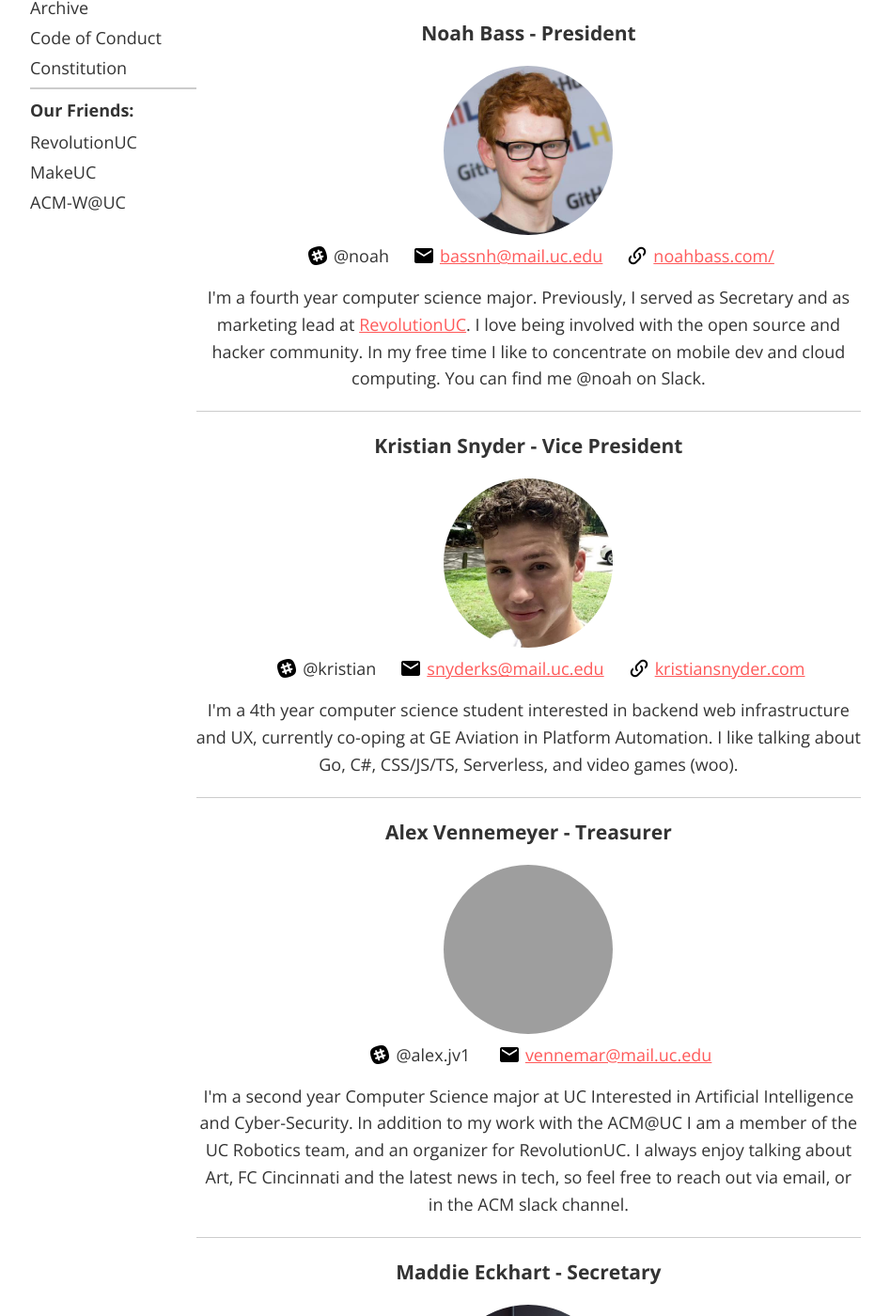
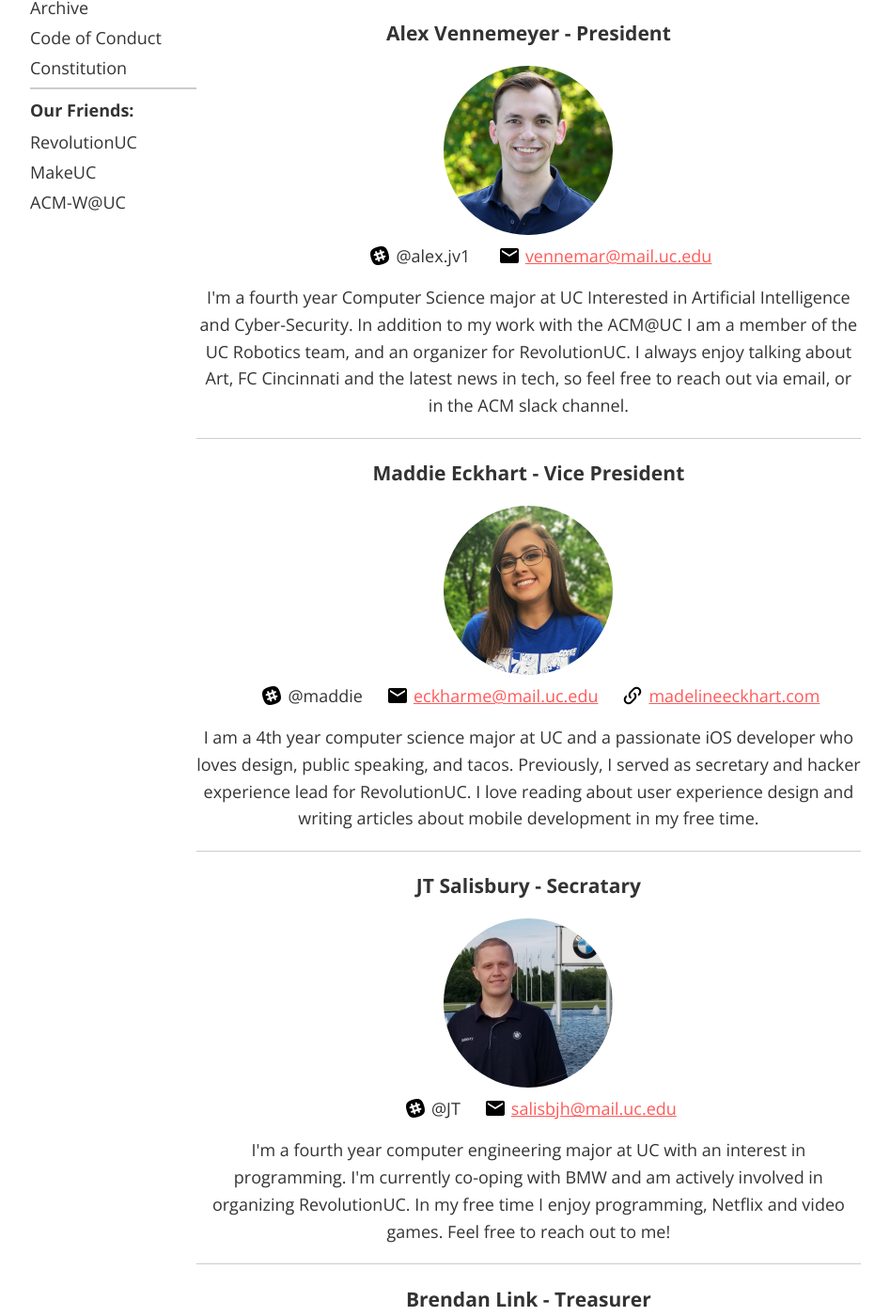
Before and after one commit to ACMatUC/acmatuc.github.io, a Jekyll site: the page built from executives.html, in a window 1280 px wide and 1400 px high, scrolled down 200 px. Shown: the whole window at 94% size, without its empty margins (166-1113 px from the left). Built offline with Jekyll 4.4.1, drawn with Linux system fonts in a browser that asks for light colours; some of the changed text lies outside the part shown; grey boxes are pictures that could not be loaded.

Commit message:
Update executives page and images

```diff
--- a/executives.html
+++ b/executives.html
@@ -9,75 +9,77 @@ order: 2
 <h1>Executives</h1>
 
 <p>
-  Our talented executive board consists of the seven dedicated community members listed below.
+  Our talented executive board consists of the eight dedicated community members listed below.
 </p>
 
 <div class="executive">
-  <h3>Noah Bass - President</h3>
+  <h3>Alex Vennemeyer - President</h3>
   <img src="/assets/president.jpg" alt="President">
-  <span><img class="icon" src="/assets/slack.png">@noah<img class="icon" src="/assets/email.png"><a href="mailto:bassnh@mail.uc.edu">bassnh@mail.uc.edu</a><img class="icon" src="/assets/link-variant.png"><a href="https://noahbass.com/">noahbass.com/</a></span>
+  <span><img class="icon" src="/assets/slack.png">@alex.jv1 <img class="icon" src="/assets/email.png"><a href="mailto:vennemar@mail.uc.edu">vennemar@mail.uc.edu</a></span>
   <p>
-    I'm a fourth year computer science major. Previously, I served as Secretary and as marketing lead at <a href="http://revolutionuc.com/">RevolutionUC</a>. I love being involved with the open source and hacker community. In my free time I like to concentrate on mobile dev and cloud computing. You can find me @noah on Slack.
+    I'm a fourth year Computer Science major at UC Interested in Artificial Intelligence and Cyber-Security. In addition to my work with the ACM@UC  I am a member of the UC Robotics team, and an organizer for RevolutionUC. I always enjoy talking about Art, FC Cincinnati and the latest news in tech, so feel free to reach out via email, or in the ACM slack channel.
   </p>
 </div>
 
 <div class="executive">
-  <h3>Kristian Snyder - Vice President</h3>
+  <h3>Maddie Eckhart - Vice President</h3>
   <img src="/assets/vice-president.jpg" alt="Vice President">
-  <span><img class="icon" src="/assets/slack.png">@kristian<img class="icon" src="/assets/email.png"><a href="mailto:snyderks@mail.uc.edu">snyderks@mail.uc.edu</a><img class="icon" src="/assets/link-variant.png"><a href="https://kristiansnyder.com">kristiansnyder.com</a></span>
+  <span><img class="icon" src="/assets/slack.png">@maddie<img class="icon" src="/assets/email.png"><a href="mailto:eckharme@mail.uc.edu">eckharme@mail.uc.edu</a><img class="icon" src="/assets/link-variant.png"><a href="http://www.madelineeckhart.com/">madelineeckhart.com</a></span>
   <p>
-    I'm a 4th year computer science student interested in backend web infrastructure and UX, currently co-oping at GE Aviation in Platform Automation. I like talking about Go, C#, CSS/JS/TS, Serverless, and video games (woo).
+    I am a 4th year computer science major at UC and a passionate iOS developer who loves design, public speaking, and tacos. Previously, I served as secretary and hacker experience lead for RevolutionUC. I love reading about user experience design and writing articles about mobile development in my free time.
   </p>
 </div>
 
 <div class="executive">
-  <h3>Alex Vennemeyer - Treasurer</h3>
-  <img src="/assets/treasurer.jpg" alt="Treasurer">
-  <span><img class="icon" src="/assets/slack.png">@alex.jv1 <img class="icon" src="/assets/email.png"><a href="mailto:vennemar@mail.uc.edu">vennemar@mail.uc.edu</a></span>
+  <h3>JT Salisbury - Secratary</h3>
+  <img src="/assets/secretary.jpg" alt="Secratary">
+  <span><img class="icon" src="/assets/slack.png">@JT<img class="icon" src="/assets/email.png"><a href="mailto:salisbjh@mail.uc.edu">salisbjh@mail.uc.edu</a></span>
   <p>
-    I'm a second year Computer Science major at UC Interested in Artificial Intelligence and Cyber-Security. In addition to my work with the ACM@UC  I am a member of the UC Robotics team, and an organizer for RevolutionUC. I always enjoy talking about Art, FC Cincinnati and the latest news in tech, so feel free to reach out via email, or in the ACM slack channel.
+    I'm a fourth year computer engineering major at UC with an interest in programming. I'm currently co-oping with BMW and am actively involved in organizing RevolutionUC. In my free time I enjoy programming, Netflix and video games. Feel free to reach out to me!</p>
   </p>
 </div>
 
 <div class="executive">
-  <h3>Maddie Eckhart - Secretary</h3>
-  <img src="/assets/secretary.jpg" alt="Secretary">
-  <span><img class="icon" src="/assets/slack.png">@Maddie Eckhart<img class="icon" src="/assets/email.png"><a href="mailto:bassnh@mail.uc.edu">eckharme@mail.uc.edu</a><img class="icon" src="/assets/link-variant.png"><a href="http://www.madelineeckhart.com/">madelineeckhart.com</a></span>
+  <h3>Brendan Link - Treasurer</h3>
+  <!-- <img src="/assets/treasurer.jpg" alt="Treasurer"> -->
+  <span><img class="icon" src="/assets/slack.png">@brendanlink<img class="icon" src="/assets/email.png"><a href="mailto:linkbd@mail.uc.edu">linkbd@mail.uc.edu</a></span>
   <p>
-    I’m a 3rd year computer science major at UC with a particular fascination with mobile apps. I am an iOS developer, UI designer, and UX consultant. I am very involved on campus with both ACM and RevolutionUC, and couldn’t ask for a better club to completely consume my time. Have any app ideas? Message me on Slack ;).
+    Hi, I'm Brendan.
   </p>
 </div>
 
 <div class="executive">
-  <h3>Isiah Lloyd - Web Master</h3>
+  <h3>William Cupp - Web Master</h3>
   <img src="/assets/webmaster.jpg" alt="Web Master">
-  <span><img class="icon" src="/assets/slack.png">@isiah_lloyd<img class="icon" src="/assets/email.png"><a href="mailto:lloydij@mail.uc.edu">lloydij@mail.uc.edu</a><img class="icon" src="/assets/link-variant.png"><a href="https://isiah.me">isiah.me</a></span>
+  <span><img class="icon" src="/assets/slack.png">@will<img class="icon" src="/assets/email.png"><a href="mailto:cuppwm@mail.uc.edu">cuppwm@mail.uc.edu</a><img class="icon" src="/assets/link-variant.png"><a href="https://willcupp.dev">willcupp.dev</a></span>
   <p>
-    I'm a 3rd year computer science major at UC. This is my second year as the web master of ACM@UC. I enjoy helping put on the yearly hackathon <i>RevolutionUC</i>! I'm excited to see what this year brings to ACM@UC!</p>
+    I'm a fourth year computer science major at UC with interests in systems programming, programming language development, and games programming.  I love being involved with ACM@UC and RevolutionUC.  I am also an organizer of the UC Game Dev Group.</p>
   </p>
 </div>
 
 <div class="executive">
-  <h3>William Cupp - Education and Conferences Chair</h3>
-  <img src="/assets/education-confrences-chair.jpg" alt="Education and Confrences Chair">
-  <span><img class="icon" src="/assets/slack.png">@randstring<img class="icon" src="/assets/email.png"><a href="mailto:cuppwm@mail.uc.edu">cuppwm@mail.uc.edu</a><img class="icon" src="/assets/link-variant.png"><a href="https://willcpp.github.io">willcpp.github.io</a></span>
+  <h3>Dev Agrawal - Education and Confrences Chair</h3>
+  <!-- <img src="/assets/education-confrences-chair.jpg" alt="Education and Confrences Chair"> -->
+  <span><img class="icon" src="/assets/slack.png">@Dev<img class="icon" src="/assets/email.png"><a href="mailto:agrawadv@mail.uc.edu">agrawadv@mail.uc.edu</a></span>
   <p>
-    I'm a 3rd year computer science major at UC with interests in systems programming, programming language development, and games programming.  I love being involved with ACM@UC and RevolutionUC.  I am also an organizer of the UC Game Dev Group.</p>
+    Hi, I'm Dev.
   </p>
 </div>
 
 <div class="executive">
-  <h3>JT Salisbury - Public Relations and Outreach Chair</h3>
-  <img src="/assets/outreach-chair.jpg" alt="Public Relations and Outreach Chair">
-  <span><img class="icon" src="/assets/slack.png">@JT<img class="icon" src="/assets/email.png"><a href="mailto:salisbjh@mail.uc.edu">salisbjh@mail.uc.edu</a></span>
+  <h3>Piyush Sahu - Outreach and Public Relations Chair</h3>
+  <!-- <img src="/assets/outreach-chair.jpg" alt="Outreach and Public Relations Chair"> -->
+  <span><img class="icon" src="/assets/slack.png">@PRS29<img class="icon" src="/assets/email.png"><a href="mailto:sahupr@mail.uc.edu">sahupr@mail.uc.edu</a></span>
   <p>
-    I'm a 3rd year computer engineering major at UC with an interest in programming. I'm currently co-oping with BMW and am actively involved in organizing RevolutionUC. In my free time I enjoy programming, Netflix and video games. Feel free to reach out to me!</p>
+    Hi, I'm Piyush.
   </p>
 </div>
 
 <div class="executive">
-  <h3>Korey Huskonen - Membership Chair</h3>
+  <h3>Brandon Starcheus - Membership Chair</h3>
   <!-- <img src="/assets/membership-chair.jpg" alt="Membership Chair"> -->
-  <span><img class="icon" src="/assets/slack.png">@koreyhuskonen<img class="icon" src="/assets/email.png"><a href="mailto:huskonkw@mail.uc.edu">huskonkw@mail.uc.edu</a></span>
-  <p></p>
+  <span><img class="icon" src="/assets/slack.png">@BStar<img class="icon" src="/assets/email.png"><a href="mailto:starchbt@mail.uc.edu">starchbt@mail.uc.edu</a><img class="icon" src="/assets/link-variant.png"><a href="https://github.com/BStarcheus">BStarcheus on GitHub</a></span>
+  <p>
+    I'm a second year CS student eager to learn about all the different areas of computing. I'm currently co-oping at Northrop Grumman in Cyber.
+  </p>
 </div>
```
Also changed, not shown: assets/education-confrences-chair.jpg (deleted), assets/outreach-chair.jpg (deleted), assets/president.jpg, assets/secretary.jpg, assets/vice-president.jpg, assets/webmaster.jpg.
